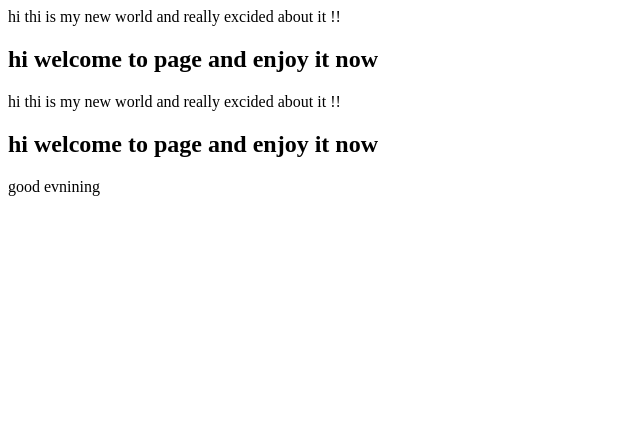
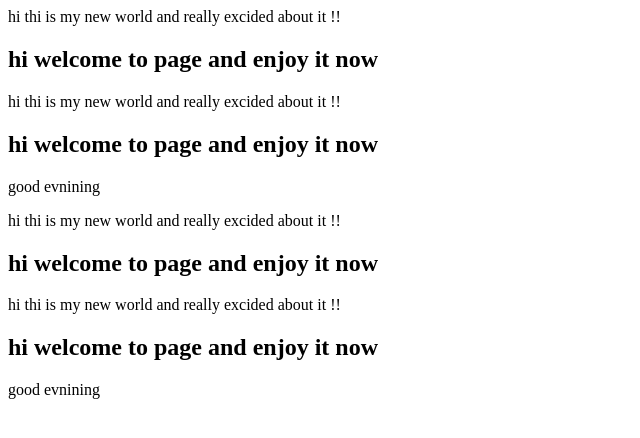
Before and after one commit to A-Bahadory/image-repo, a plain HTML site: page index.html in a window 1280 px wide. Shown: the whole page, without its empty margins (0-640 px from the left). Drawn offline with Linux system fonts and the light colour scheme.

Commit message:
[first commit]

```diff
--- a/index.html
+++ b/index.html
@@ -13,5 +13,10 @@
     <hi>hi thi is my new world and really excided about it !!</hi>
     <h2>hi welcome to page and enjoy it now</h2>
     <p>good evnining</p>
+     <hi>hi thi is my new world and really excided about it !!</hi>
+    <h2>hi welcome to page and enjoy it now</h2>
+    <hi>hi thi is my new world and really excided about it !!</hi>
+    <h2>hi welcome to page and enjoy it now</h2>
+    <p>good evnining</p>
   </body>
 </html>
```
